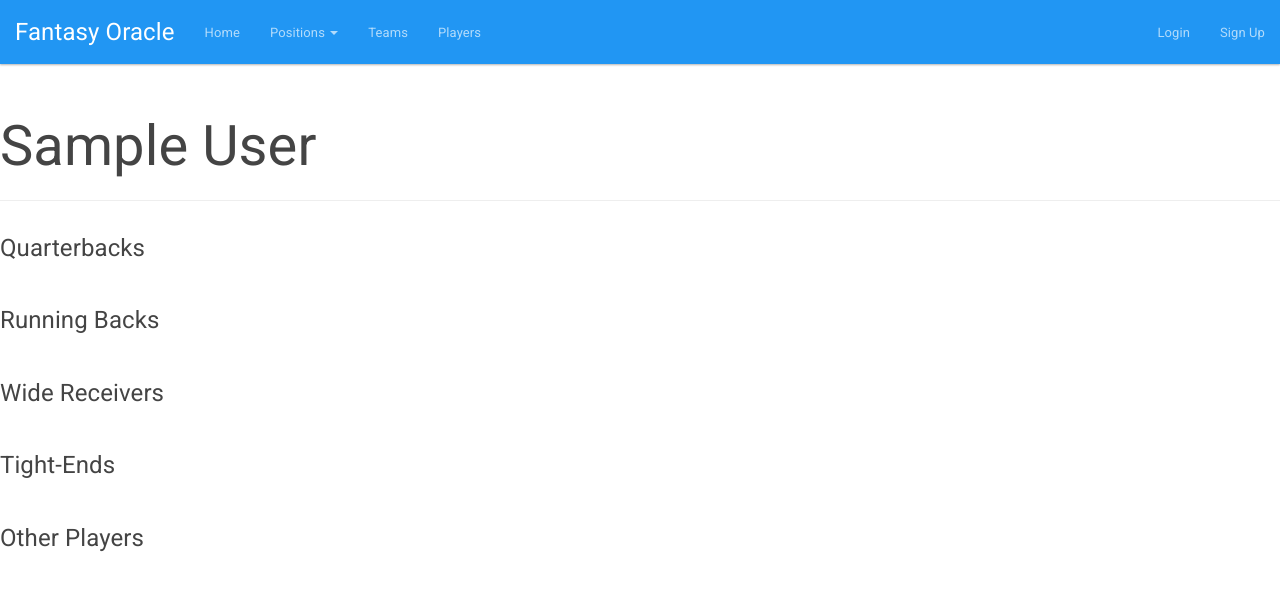
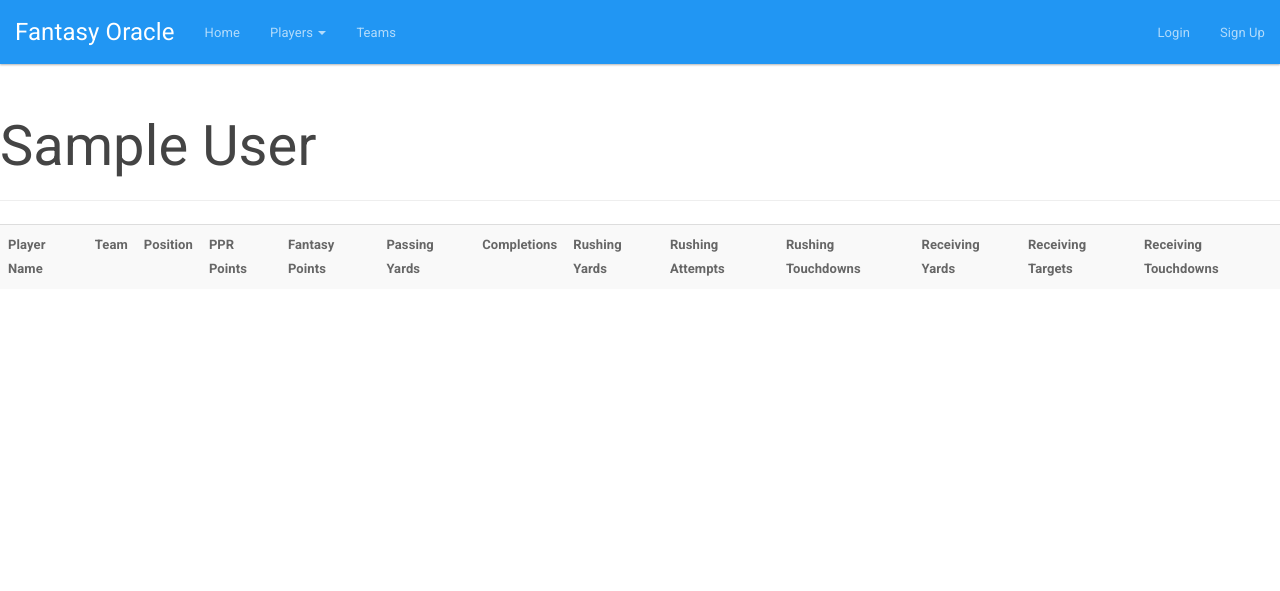
Before and after one commit to seniark/ppr_oracle, a Django app: a page that uses templates/base_generic.html in a window 1280 px wide. Shown: the top 591 px of the page. Run offline with Django 3.2, Linux system fonts and the light colour scheme; tables that the repository leaves empty hold one stand-in row (values such as "Sample post"); data that the repository does not hold is empty; parts of the project's set-up code (start-up, migrations or seed data) failed here and were passed over; some libraries are stand-ins or nearby versions.

Commit message:
Reworked nfl team detail

```diff
--- a/football/models.py
+++ b/football/models.py
@@ -21,33 +21,35 @@ class Team(models.Model):
 
     def get_players(self):
         players = []
-        players.append(self.player_set.filter(position__exact='QB'))
-        players.append(self.player_set.filter(position__exact='RB'))
-        players.append(self.player_set.filter(position__exact='WR'))
-        players.append(self.player_set.filter(position__exact='TE'))
-        players.append(self.player_set.filter(position__exact='K'))
-        players.append(self.player_set.filter(position__exact='C'))
-        players.append(self.player_set.filter(position__exact='CB'))
-        players.append(self.player_set.filter(position__exact='DB'))
-        players.append(self.player_set.filter(position__exact='DE'))
-        players.append(self.player_set.filter(position__exact='DL'))
-        players.append(self.player_set.filter(position__exact='FB'))
-        players.append(self.player_set.filter(position__exact='FS'))
-        players.append(self.player_set.filter(position__exact='G'))
-        players.append(self.player_set.filter(position__exact='ILB'))
-        players.append(self.player_set.filter(position__exact='LB'))
-        players.append(self.player_set.filter(position__exact='LS'))
-        players.append(self.player_set.filter(position__exact='MLB'))
-        players.append(self.player_set.filter(position__exact='NT'))
-        players.append(self.player_set.filter(position__exact='OG'))
-        players.append(self.player_set.filter(position__exact='OL'))
-        players.append(self.player_set.filter(position__exact='OLB'))
-        players.append(self.player_set.filter(position__exact='OT'))
-        players.append(self.player_set.filter(position__exact='P'))
-        players.append(self.player_set.filter(position__exact='SAF'))
-        players.append(self.player_set.filter(position__exact='SS'))
-        players.append(self.player_set.filter(position__exact='T'))
-        players.append(self.player_set.filter(position__exact='UNK'))
+
+        for player in self.player_set.filter(position__exact='QB'):
+            stats = player.stats_now()
+            if len(stats) == 1:
+                players.append((player, stats[0]))
+            else:
+                players.append((player, stats))
+
+        for player in self.player_set.filter(position__exact='RB'):
+            stats = player.stats_now()
+            if len(stats) == 1:
+                players.append((player, stats[0]))
+            else:
+                players.append((player, stats))
+
+        for player in self.player_set.filter(position__exact='WR'):
+            stats = player.stats_now()
+            if len(stats) == 1:
+                players.append((player, stats[0]))
+            else:
+                players.append((player, stats))
+
+        for player in self.player_set.filter(position__exact='TE'):
+            stats = player.stats_now()
+            if len(stats) == 1:
+                players.append((player, stats[0]))
+            else:
+                players.append((player, stats))
+
 
         return players
 
@@ -119,6 +121,16 @@ class Player(models.Model):
 
     def __str__(self):
         return '%s, %s' % (self.last_name, self.first_name)
+
+    def stats_now(self):
+        db = nfldb.connect()
+        query = nfldb.Query(db)
+
+        query.game(season_year=2016)
+        query.game(season_type='Regular')
+        query.player(player_id=self.player_id)
+
+        return query.as_aggregate()
 
     def stats(self, year, phase, week, sort='receiving_yds'):
         db = nfldb.connect()
--- a/football/templates/football/team_detail.html
+++ b/football/templates/football/team_detail.html
@@ -9,99 +9,106 @@
 	<div id="alert_placeholder"></div>
 </div>
 
-<h4>Quarterbacks</h4>
 <div class="table-responsive">
 	<table class="table table-striped">
+		<tr>
+			<th>Player Name</th>
+			<th>Team</th>
+			<th>Position</th>
+			<th>PPR Points</th>
+			<th>Fantasy Points</th>
+			<th>Passing Yards</th>
+			<th>Completions</th>
+			<th>Rushing Yards</th>
+			<th>Rushing Attempts</th>
+			<th>Rushing Touchdowns </td>
+			<th>Receiving Yards</th>
+			<th>Receiving Targets</th>
+			<th>Receiving Touchdowns</th>
+		</tr>
 		{% for pp, f, p in qbs %}
 		<tr>
-			<td>{{ pp.player }}</td>
+			<td>{{ pp.player.full_name }}</td>
+			<td>{{ pp.player.team }}</td>
+			<td>{{ pp.player.position }}</td>
 			<td>{{ p }}</td>
 			<td>{{ f }}</td>
 			<td>{{ pp.passing_yds }}</td>
-			<td>{{ pp.passing_att }}</td>
-			<td>{{ pp.passing_cmp }}</td>
-			<td>{{ pp.passing_int }}</td>
-			<td>{{ pp.passing_sk }}</td>
-		</tr>
-		{% endfor %}
-	</table>
-</div> <!-- table-responsive -->
-
-<h4>Running Backs</h4>
-<div class="table-responsive">
-	<table class="table table-striped">
-		{% for pp, f, p in rbs %}
-		<tr>
-			<td>{{ pp.player }}</td>
-			<td>{{ p }}</td>
-			<td>{{ f }}</td>
+			<td>{{ pp.passing_cmp }} / {{ pp.passing_att }}</td>
+			<td>{{ pp.rushing_yds }}</td>
+			<td>{{ pp.rushing_att }}</td>
+			<td>{{ pp.rushing_tds }}</td>
 			<td>{{ pp.receiving_yds }}</td>
 			<td>{{ pp.receiving_tar }}</td>
 			<td>{{ pp.receiving_tds }}</td>
+		</tr>
+		{% endfor %}
+		{% for pp, f, p in rbs %}
+		<tr>
+			<td>{{ pp.player.full_name }}</td>
+			<td>{{ pp.player.team }}</td>
+			<td>{{ pp.player.position }}</td>
+			<td>{{ p }}</td>
+			<td>{{ f }}</td>
+			<td>{{ pp.passing_yds }}</td>
+			<td>{{ pp.passing_cmp }} / {{ pp.passing_att }}</td>
 			<td>{{ pp.rushing_yds }}</td>
 			<td>{{ pp.rushing_att }}</td>
 			<td>{{ pp.rushing_tds }}</td>
-			<td>{{ pp.rushing_loss_yds }}</td>
-		</tr>
-		{% endfor %}
-	</table>
-</div> <!-- table-responsive -->
-
-<h4>Wide Receivers</h4>
-<div class="table-responsive">
-	<table class="table table-striped">
-		{% for pp, f, p in wrs %}
-		<tr>
-			<td>{{ pp.player }}</td>
-			<td>{{ p }}</td>
-			<td>{{ f }}</td>
 			<td>{{ pp.receiving_yds }}</td>
 			<td>{{ pp.receiving_tar }}</td>
 			<td>{{ pp.receiving_tds }}</td>
+		</tr>
+		{% endfor %}
+		{% for pp, f, p in wrs %}
+		<tr>
+			<td>{{ pp.player.full_name }}</td>
+			<td>{{ pp.player.team }}</td>
+			<td>{{ pp.player.position }}</td>
+			<td>{{ p }}</td>
+			<td>{{ f }}</td>
+			<td>{{ pp.passing_yds }}</td>
+			<td>{{ pp.passing_cmp }} / {{ pp.passing_att }}</td>
 			<td>{{ pp.rushing_yds }}</td>
 			<td>{{ pp.rushing_att }}</td>
 			<td>{{ pp.rushing_tds }}</td>
-			<td>{{ pp.rushing_loss_yds }}</td>
-		</tr>
-		{% endfor %}
-	</table>
-</div> <!-- table-responsive -->
-
-<h4>Tight-Ends</h4>
-<div class="table-responsive">
-	<table class="table table-striped">
-		{% for pp, f, p in tes %}
-		<tr>
-			<td>{{ pp.player }}</td>
-			<td>{{ p }}</td>
-			<td>{{ f }}</td>
 			<td>{{ pp.receiving_yds }}</td>
 			<td>{{ pp.receiving_tar }}</td>
 			<td>{{ pp.receiving_tds }}</td>
+		</tr>
+		{% endfor %}
+		{% for pp, f, p in tes %}
+		<tr>
+			<td>{{ pp.player.full_name }}</td>
+			<td>{{ pp.player.team }}</td>
+			<td>{{ pp.player.position }}</td>
+			<td>{{ p }}</td>
+			<td>{{ f }}</td>
+			<td>{{ pp.passing_yds }}</td>
+			<td>{{ pp.passing_cmp }} / {{ pp.passing_att }}</td>
 			<td>{{ pp.rushing_yds }}</td>
 			<td>{{ pp.rushing_att }}</td>
 			<td>{{ pp.rushing_tds }}</td>
-			<td>{{ pp.rushing_loss_yds }}</td>
-		</tr>
-		{% endfor %}
-	</table>
-</div> <!-- table-responsive -->
-
-<h4>Other Players</h4>
-<div class="table-responsive">
-	<table class="table table-striped">
-		{% for pp, f, p in oth %}
-		<tr>
-			<td>{{ pp.player }}</td>
-			<td>{{ p }}</td>
-			<td>{{ f }}</td>
 			<td>{{ pp.receiving_yds }}</td>
 			<td>{{ pp.receiving_tar }}</td>
 			<td>{{ pp.receiving_tds }}</td>
+		</tr>
+		{% endfor %}
+		{% for pp, f, p in oth %}
+		<tr>
+			<td>{{ pp.player.full_name }}</td>
+			<td>{{ pp.player.team }}</td>
+			<td>{{ pp.player.position }}</td>
+			<td>{{ p }}</td>
+			<td>{{ f }}</td>
+			<td>{{ pp.passing_yds }}</td>
+			<td>{{ pp.passing_cmp }} / {{ pp.passing_att }}</td>
 			<td>{{ pp.rushing_yds }}</td>
 			<td>{{ pp.rushing_att }}</td>
 			<td>{{ pp.rushing_tds }}</td>
-			<td>{{ pp.rushing_loss_yds }}</td>
+			<td>{{ pp.receiving_yds }}</td>
+			<td>{{ pp.receiving_tar }}</td>
+			<td>{{ pp.receiving_tds }}</td>
 		</tr>
 		{% endfor %}
 	</table>
--- a/templates/base_generic.html
+++ b/templates/base_generic.html
@@ -29,8 +29,8 @@
 				<div class="collapse navbar-collapse" id="football-navbar-collapse">
 					<ul class="nav navbar-nav">
 						<li {% if page == 'home' %}class="active"{% endif %}><a href="{% url 'index' %}">Home</a></li>
-						<li class="dropdown{% if page == 'positions' %} active{% endif %}">
-							<a href="#" class="dropdown-toggle" data-toggle="dropdown" role="button" aria-haspopup="true" aria-expanded="false">Positions <span class="caret"></span></a>
+						<li class="dropdown{% if page == 'players' %} active{% endif %}">
+							<a href="#" class="dropdown-toggle" data-toggle="dropdown" role="button" aria-haspopup="true" aria-expanded="false">Players <span class="caret"></span></a>
 							<ul class="dropdown-menu">
 								<li><a href="{% url 'pos-qb' %}">Quarterbacks</a></li>
 								<li><a href="{% url 'pos-rb' %}">Running Backs</a></li>
@@ -39,7 +39,6 @@
 							</ul>
 						</li>
 						<li {% if team_list %}class="active"{% endif %}><a href="{% url 'nfl-teams' %}">Teams</a></li>
-						<li {% if player_list %}class="active"{% endif %}><a href="{% url 'players' %}">Players</a></li>
 
 						{% if user.is_authenticated %}
 						<li class="dropdown">
```
Also changed, not shown: football/templates/football/nfl_team_detail.html (+29 -8 lines).
